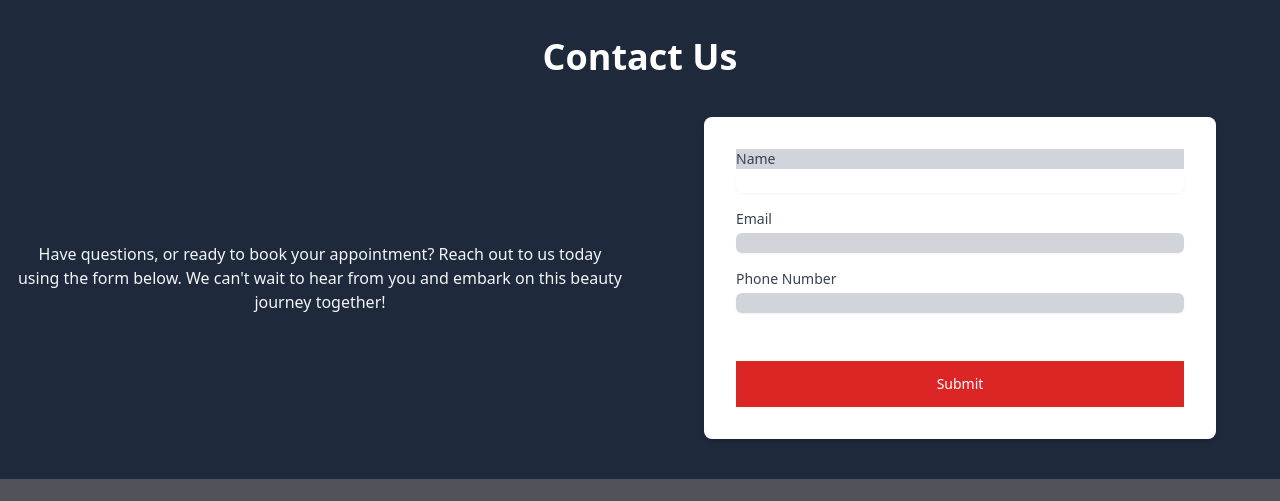
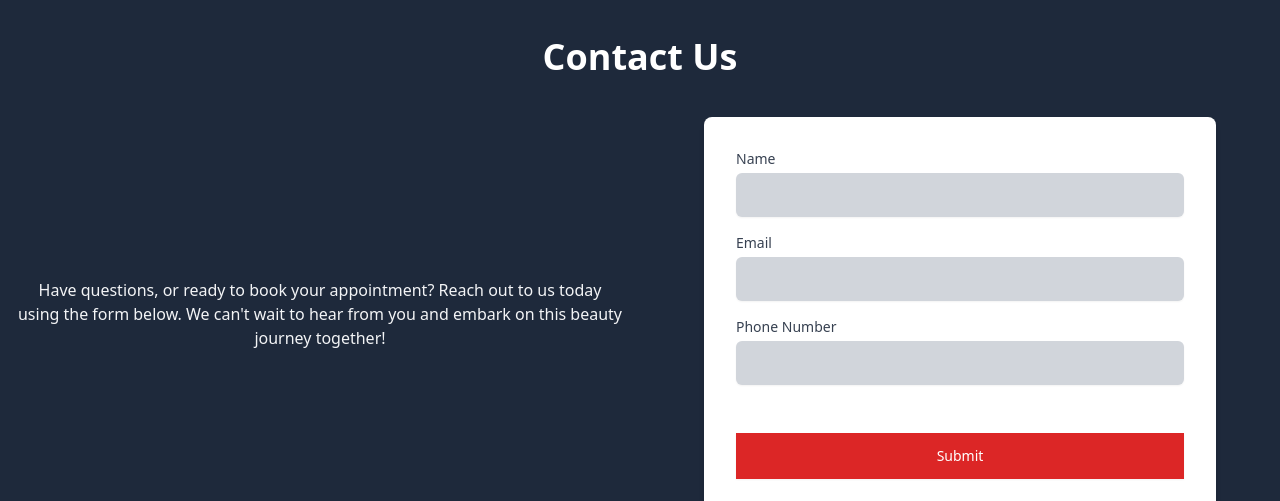
Before and after one commit to mutebinuhu/saloon-app, a plain HTML site: page index.html in a window 1280 px wide. Shown: the part 2755-3256 px from the top of the page. Drawn offline with nearby package versions, Linux system fonts and the light colour scheme.

Commit message:
core: few changes

```diff
--- a/index.html
+++ b/index.html
@@ -332,16 +332,16 @@
         <div class="max-w-lg mx-auto bg-white p-8 rounded-lg shadow-md">
             <form>
                 <div class="mb-4">
-                    <label for="name" class="block  dark:bg-black bg-gray-300 dark:text-white/50 text-sm font-medium text-gray-700">Name</label>
-                    <input type="text" id="name" name="name" class="mt-1 focus:ring-indigo-500 focus:border-indigo-500 block w-full shadow-sm sm:text-sm border-gray-300 rounded-md">
+                    <label for="name" class="block   dark:text-white/50 text-sm font-medium text-gray-700">Name</label>
+                    <input type="text" id="name" name="name" class="mt-1 p-3 dark:bg-black bg-gray-300 focus:ring-indigo-500 focus:border-indigo-500 block w-full shadow-sm sm:text-sm border-gray-300 rounded-md">
                 </div>
                 <div class="mb-4">
                     <label for="email" class="block text-sm font-medium text-gray-700">Email</label>
-                    <input type="email" id="email" name="email" autocomplete="email" class="mt-1 focus:ring-indigo-500   dark:bg-black bg-gray-300 dark:text-white/50 focus:border-indigo-500 block w-full shadow-sm sm:text-sm border-gray-300 rounded-md">
+                    <input type="email" id="email" name="email" autocomplete="email" class="mt-1 focus:ring-indigo-500   dark:bg-gray-300 p-3 bg-gray-300 dark:text-white/50 focus:border-indigo-500 block w-full shadow-sm sm:text-sm border-gray-300 rounded-md">
                 </div>
                 <div class="mb-4">
                     <label for="phone" class="block text-sm font-medium text-gray-700">Phone Number</label>
-                    <input type="tel" id="phone" name="phone" autocomplete="tel" class="mt-1  dark:bg-black bg-gray-300 dark:text-white/50 focus:ring-indigo-500 focus:border-indigo-500 block w-full shadow-sm sm:text-sm border-gray-300 rounded-md">
+                    <input type="tel" id="phone" name="phone" autocomplete="tel" class="mt-1  p-3 dark:bg-gray-300 bg-gray-300 dark:text-white/50 focus:ring-indigo-500 focus:border-indigo-500 block w-full shadow-sm sm:text-sm border-gray-300 rounded-md">
                 </div>
                 <div class="text-center">
                 <div class="mt-12">
```
